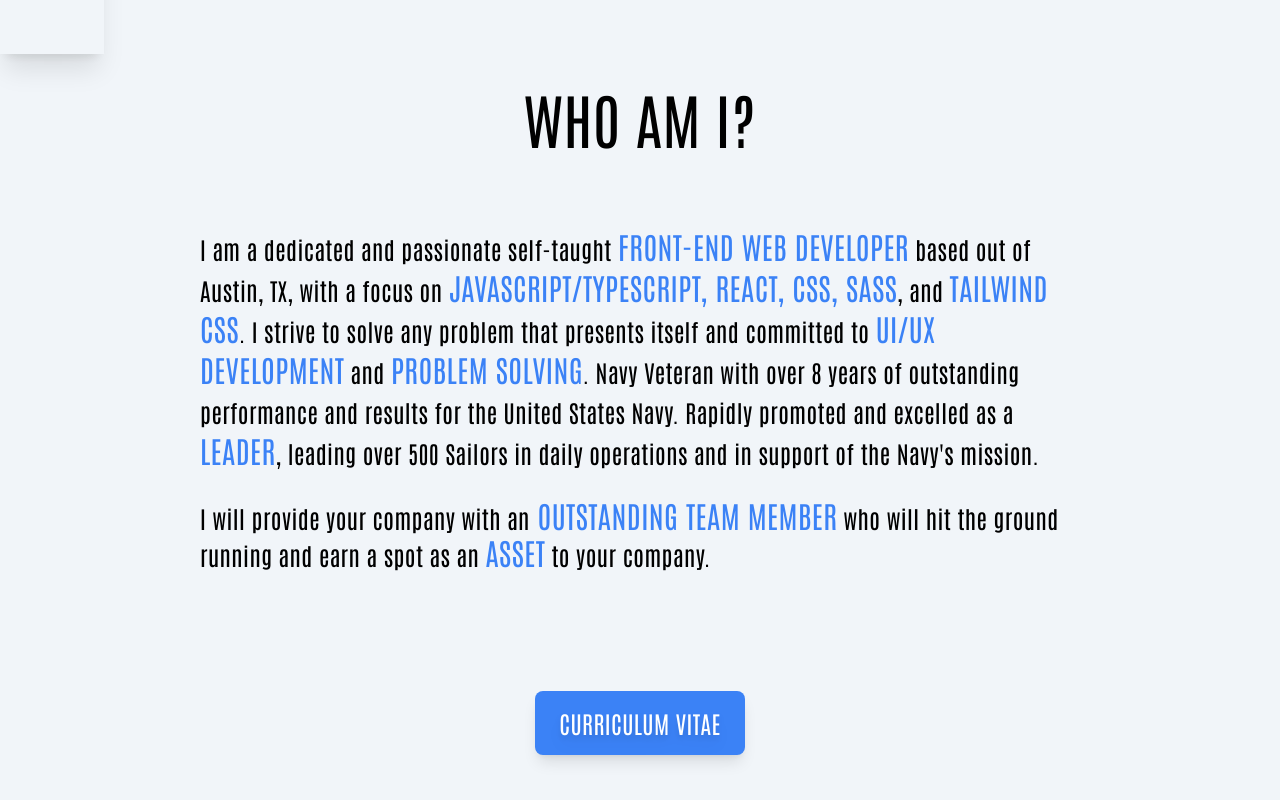
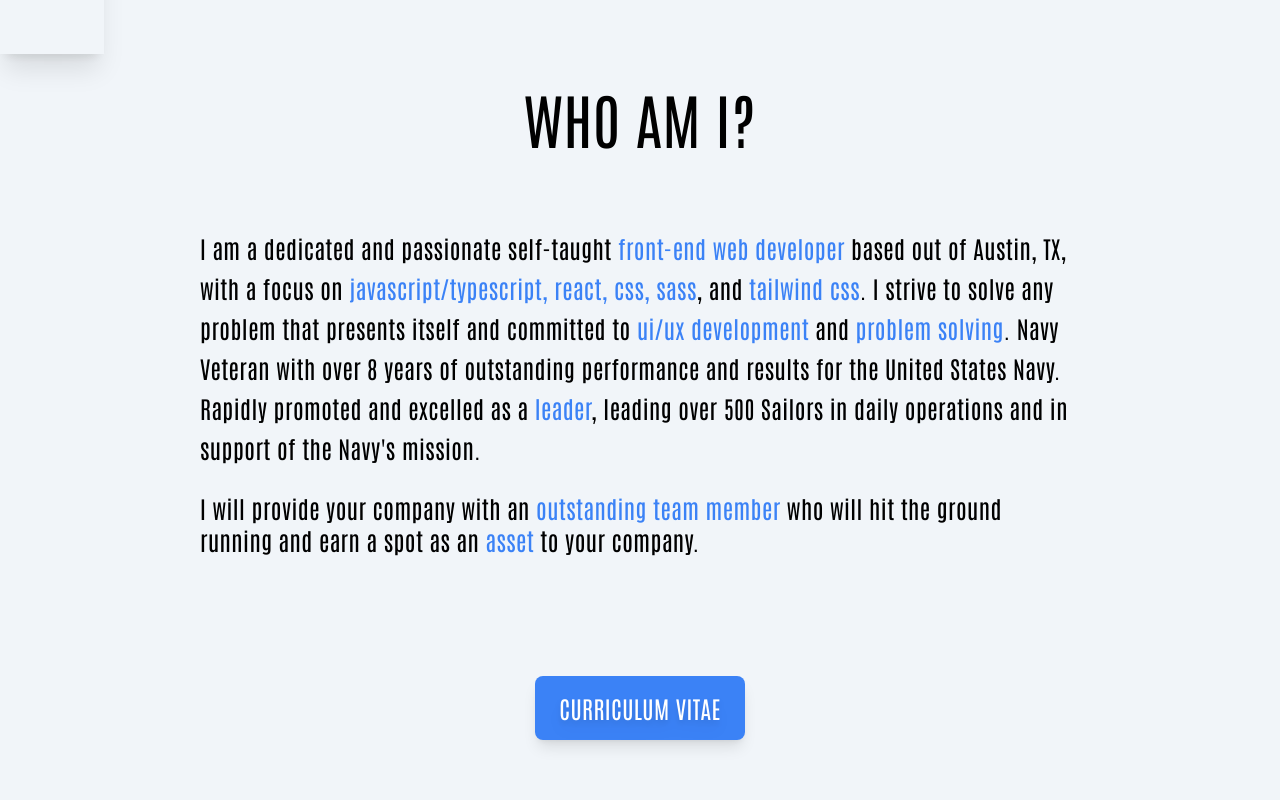
Before and after one commit to mdubelbeis/portfolio-v2, a React (Vite) app: page / in a window 1280 px wide. Shown: the part 754-1554 px from the top of the page. Built offline with nearby package versions, Linux system fonts and the light colour scheme; a web font is replaced by a local one.

Commit message:
fixed letter styling

```diff
--- a/src/components/About.tsx
+++ b/src/components/About.tsx
@@ -1,7 +1,7 @@
 import Button from '../ui/Button';
 
 const About: React.FC = () => {
-  const spanText = 'text-lg text-blue-500 lg:text-3xl';
+  const spanText = 'text-blue-500 lowercase';
   return (
     <section className="relative flex flex-col items-center justify-center gap-10 bg-slate-100 py-28 font-hero-text leading-loose tracking-wide text-black md:px-8 lg:gap-20 lg:py-72">
       <h2 className="text-center font-hero-text text-4xl text-black lg:text-6xl">WHO AM I?</h2>
--- a/src/components/Hero.tsx
+++ b/src/components/Hero.tsx
@@ -11,7 +11,6 @@
           <li className="mx-auto border-b-[0.05rem] border-t-[0.05rem] border-blue-500 py-2 font-hero-text text-2xl tracking-wider md:w-full lg:text-5xl">
             WEB DEVELOPER
           </li>
-          {/* <li className="text-md mt-2 md:text-lg lg:mt-4 lg:text-2xl">732-228-2390</li> */}
         </ul>
         <div className="flex flex-col gap-2 text-lg tracking-wider md:text-2xl">
           <small>MASON.DUBELBEIS@GMAIL.COM</small>
```
